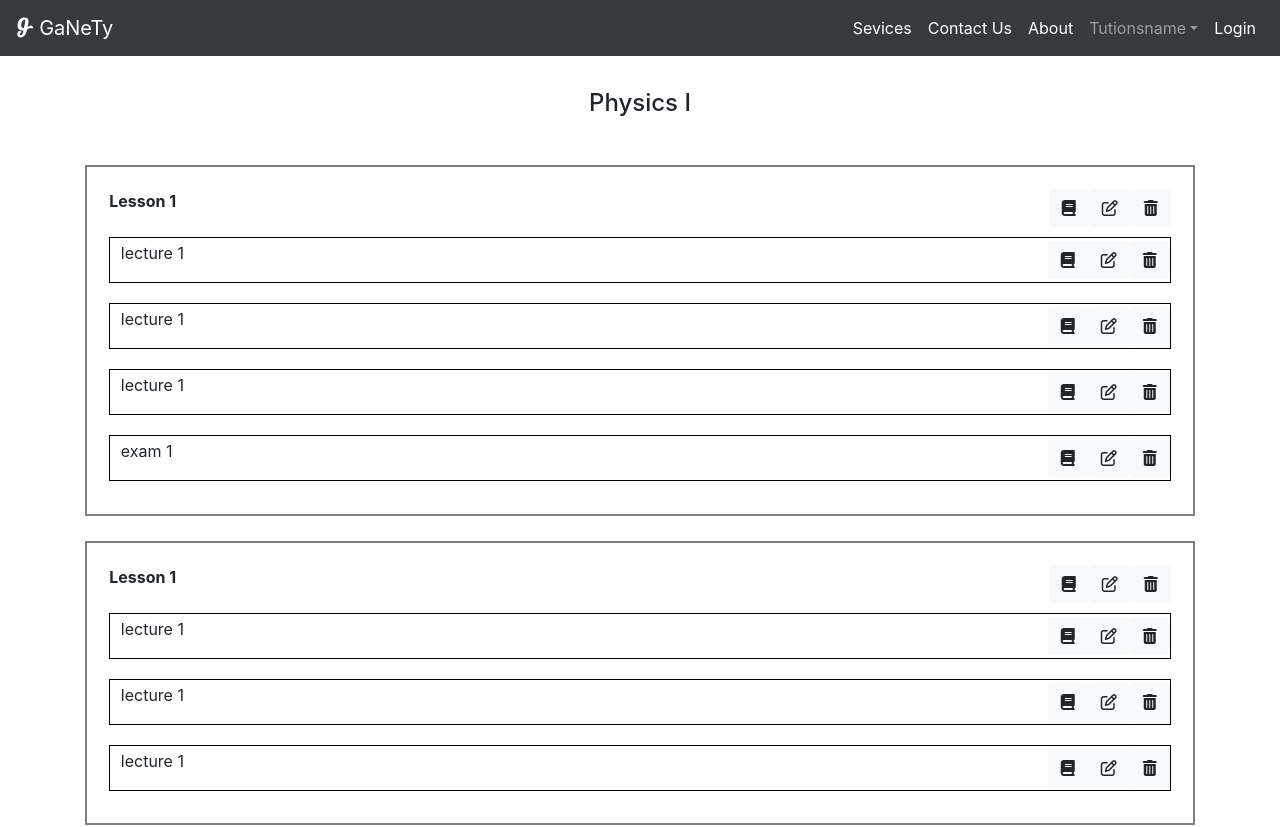
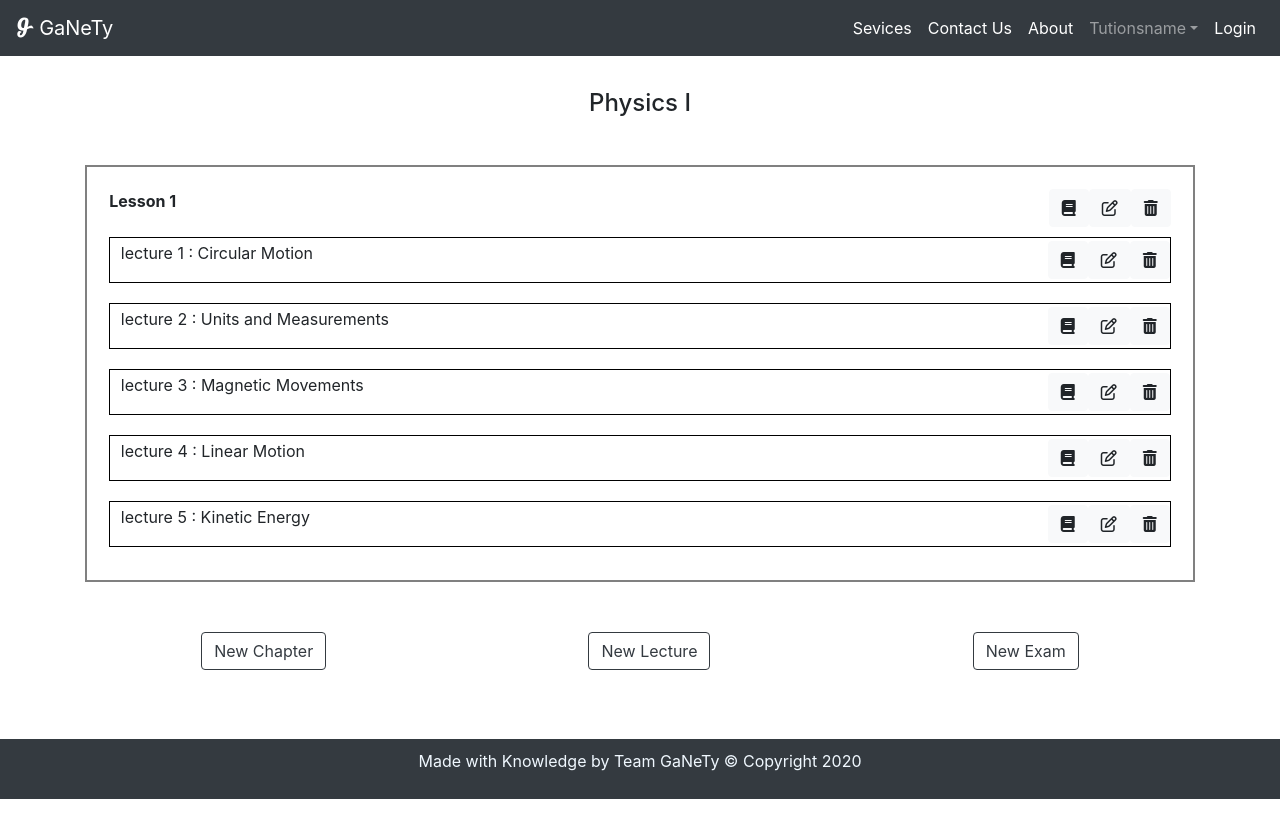
Before and after one commit to dchobarkar/edtech-platform-client, a React (Create React App) app: page /coursecontent in a window 1280 px wide. Shown: the top 827 px of the page. After the commit the page ends 800 px from the top, so only its background shows below. Built offline with nearby package versions, Linux system fonts and the light colour scheme.

Commit message:
lists added

```diff
--- a/src/containers/CourseContent/CourseContent.css
+++ b/src/containers/CourseContent/CourseContent.css
@@ -15,6 +15,7 @@
 #chaptername {
   width: 100%;
 }
+
 #chaptername span {
   font-weight: bold;
 }
--- a/src/containers/CourseContent/CourseContent.js
+++ b/src/containers/CourseContent/CourseContent.js
@@ -8,14 +8,46 @@ class CourseContent extends Component {
     state = {
         coursename: 'Physics I',
         chaptername: 'Lesson 1',
-        lecturename: 'lecture 1',
-        description: 'DescriptionLorem ipsum dolor sit amet, cu vis epicuri reprimique, id eam ubique gubergren, cetero prompta liberavisse quo an. Vel et fierent urbanitas ullamcorper, te eum consequat reprehendunt. Sea habeo suscipiantur id, ne sed ridens audiam albucius. Mei id summo persius, cu nec quem amet esse. Eos duis vocibus molestie id.',
-        examname: 'exam 1',
+        coursedetails: [
+            {
+                lecturename: 'lecture 1 : Circular Motion',
+                description: '1',
                 show: false,
+                isnew: false,
+                id: '1'
+            },
+            {
+                lecturename: 'lecture 2 : Units and Measurements',
+                description: '2',
+                show: false,
+                isnew: false,
+                id: '2'
+            },
+            {
+                lecturename: 'lecture 3 : Magnetic Movements',
+                description: '3',
+                show: false,
+                isnew: false,
+                id: '3'
+            },
+            {
+                lecturename: 'lecture 4 : Linear Motion ',
+                description: '4',
+                show: false,
+                isnew: false,
+                id: '4'
+            },
+            {
+                lecturename: 'lecture 5 : Kinetic Energy',
+                description: '5',
+                show: false,
+                isnew: false,
+                id: '5'
+            }
+        ],
         newchapter: false,
         newlecture: false,
         newexam: false,
-        isnew: false
     }
 
     inputChangeHandler = (e) => {
@@ -24,26 +56,80 @@ class CourseContent extends Component {
         })
     }
 
-    showDescriptionHandler = () => {
+    LectureDescription = (description) => (
+        <div id="description">
+            {description}
+        </div>
+    )
+    showDescriptionHandler = (event, id) => {
+        const detailsIndex = this.state.coursedetails.findIndex(d => {
+            return d.id === id
+        });
+        const detail = {
+            ...this.state.coursedetails[detailsIndex]
+        };
+        detail.show = !detail.show;
+
+        const details = [...this.state.coursedetails];
+        details[detailsIndex] = detail;
+
         this.setState({
-            show: !this.state.show
+            coursedetails: details
         })
     }
-    LectureDescription = () => (
-        <div id="description">
-            {this.state.description}
-        </div>
-    )
 
+    editDetailsHandler = (e, id) => {
+        const detailsIndex = this.state.coursedetails.findIndex(d => {
+            return d.id === id
+        });
+        const detail = {
+            ...this.state.coursedetails[detailsIndex]
+        };
+        detail.isnew = !detail.isnew;
 
-    newChapterHandler = (e) => {
+        const details = [...this.state.coursedetails];
+        details[detailsIndex] = detail;
+
+        this.setState({
+            coursedetails: details,
+            newlecture: !this.state.newlecture
+        })
+    }
+
+    deleteLectureHandler = (lectureindex) => {
+        const lectures = [...this.state.coursedetails];
+        lectures.splice(lectureindex, 1);
+        this.setState({
+            coursedetails: lectures
+        })
+    }
+
+    newContentHandler = (e) => {
+        if (e === 'Chapter') {
             this.setState({
                 newlecture: false,
                 newexam: false,
                 newchapter: !this.state.newchapter
             })
+        }
+        else if (e === 'Lecture') {
+            this.setState({
+                newchapter: false,
+                newexam: false,
+                newlecture: !this.state.newlecture
+            })
+        }
+        else if (e === 'Exam') {
+            this.setState({
+                newchapter: false,
+                newlecture: false,
+                newexam: !this.state.newexam
+            })
+        }
+
         console.log(this.state)
     }
+
     NewChapterAdder = () => (
         <section id="addnew">
             <div className="container">
@@ -58,7 +144,7 @@ class CourseContent extends Component {
                                 <Form.Control
                                     id="noborder"
                                     type="text"
-                                    value={this.state.isnew ? this.state.chaptername : "Title"}
+                                    value={this.state.isnew ? this.state.chapter : "Title"}
                                     name="chaptername"
                                     onChange={this.inputChangeHandler} />
                             </Col>
@@ -79,7 +165,7 @@ class CourseContent extends Component {
                             </Col>
                         </Form.Group>
                         <Button
-                            onClick={this.newChapterHandler}
+                            onClick={() => this.newContentHandler('Chapter')}
                             className="float-right"
                             variant="outline-dark">Add
                         </Button>
@@ -89,13 +175,6 @@ class CourseContent extends Component {
         </section>
     )
 
-    newLectureHandler = () => {
-        this.setState({
-            newchapter: false,
-            newexam: false,
-            newlecture: !this.state.newlecture
-        })
-    }
     newLectureAdder = () => (
         <section id="addnew">
             <div className="container">
@@ -143,8 +222,7 @@ class CourseContent extends Component {
                             </Col>
                         </Form.Group>
                         <Button
-                            onClick={this.newLectureHandler}
-
+                            onClick={() => this.newContentHandler('Lecture')}
                             className="float-right"
                             variant="outline-dark">Add
                         </Button>
@@ -154,13 +232,6 @@ class CourseContent extends Component {
         </section>
     )
 
-    newexamHandler = () => {
-        this.setState({
-            newchapter: false,
-            newlecture: false,
-            newexam: !this.state.newexam
-        })
-    }
     newExamAdder = () => (
         <section id="addnew">
             <div className="container">
@@ -197,7 +268,7 @@ class CourseContent extends Component {
                         </Form.Group>
 
                         <Button
-                            onClick={this.newexamHandler}
+                            onClick={() => this.newContentHandler('Exam')}
                             className="float-right"
                             variant="outline-dark">Add
                                 </Button>
@@ -206,13 +277,6 @@ class CourseContent extends Component {
             </div>
         </section>
     )
-
-    editDetailsHandler = () => {
-        this.setState({
-            isnew: !this.state.isnew,
-            newchapter: !this.state.newchapter
-        })
-    }
 
 
     render() {
@@ -224,11 +288,13 @@ class CourseContent extends Component {
                         <div className="row" id="individualchapter">
                             <div id="chaptername">
                                 <span>{this.state.chaptername}</span>
-                                <Button className="float-right" variant="light">
+                                <Button
+                                    className="float-right"
+                                    variant="light">
                                     <i className="fas fa-trash-alt"></i>
                                 </Button>
                                 <Button
-                                    onClick={this.editDetailsHandler}
+                                    onClick={() => this.editDetailsHandler(true)}
                                     className="float-right"
                                     variant="light">
                                     <i className="far fa-edit"></i>
@@ -241,146 +307,30 @@ class CourseContent extends Component {
                                 </Button>
                                 {this.state.show ? <this.LectureDescription /> : null}
                             </div>
-
-                            <div id="individualcontent">
-                                <span>{this.state.lecturename}</span>
-                                <Button className="float-right" variant="light">
+                            {this.state.coursedetails.map((lecture, index) => {
+                                return < div id="individualcontent" >
+                                    <span>{lecture.lecturename}</span>
+                                    <Button
+                                        onClick={() => this.deleteLectureHandler(index)}
+                                        className="float-right"
+                                        variant="light">
                                         <i className="fas fa-trash-alt"></i>
                                     </Button>
-                                <Button className="float-right" variant="light">
+                                    <Button
+                                        onClick={(event) => this.editDetailsHandler(true, lecture.id)}
+                                        className="float-right"
+                                        variant="light">
                                         <i className="far fa-edit"></i>
                                     </Button>
                                     <Button
-                                    onClick={this.showDescriptionHandler}
+                                        onClick={(event) => this.showDescriptionHandler(event, lecture.id)}
                                         className="float-right"
                                         variant="light">
                                         <i className="fas fa-book"></i>
                                     </Button>
-                                {this.state.show ? <this.LectureDescription /> : null}
+                                    {lecture.show ? this.LectureDescription(lecture.description) : null}
                                 </div>
-
-                            <div id="individualcontent">
-                                <span>{this.state.lecturename}</span>
-                                <Button className="float-right" variant="light">
-                                    <i className="fas fa-trash-alt"></i>
-                                </Button>
-                                <Button className="float-right" variant="light">
-                                    <i className="far fa-edit"></i>
-                                </Button>
-                                <Button
-                                    onClick={this.showDescriptionHandler}
-                                    className="float-right"
-                                    variant="light">
-                                    <i className="fas fa-book"></i>
-                                </Button>
-                                {this.state.show ? <this.LectureDescription /> : null}
-                            </div>
-
-                            <div id="individualcontent">
-                                <span>{this.state.lecturename}</span>
-                                <Button className="float-right" variant="light">
-                                    <i className="fas fa-trash-alt"></i>
-                                </Button>
-                                <Button className="float-right" variant="light">
-                                    <i className="far fa-edit"></i>
-                                </Button>
-                                <Button
-                                    onClick={this.showDescriptionHandler}
-                                    className="float-right"
-                                    variant="light">
-                                    <i className="fas fa-book"></i>
-                                </Button>
-                                {this.state.show ? <this.LectureDescription /> : null}
-                            </div>
-
-                            <div id="individualcontent">
-                                <span>{this.state.examname}</span>
-                                <Button className="float-right" variant="light">
-                                    <i className="fas fa-trash-alt"></i>
-                                </Button>
-                                <Link to={"/newquestion"}>
-                                    <Button className="float-right" variant="light">
-                                        <i className="far fa-edit"></i>
-                                    </Button>
-                                </Link>
-                                <Button
-                                    onClick={this.showDescriptionHandler}
-                                    className="float-right"
-                                    variant="light">
-                                    <i className="fas fa-book"></i>
-                                </Button>
-                                {this.state.show ? <this.LectureDescription /> : null}
-                            </div>
-                        </div>
-
-                        <div className="row" id="individualchapter">
-                            <div id="chaptername">
-                                <span>{this.state.chaptername}</span>
-                                <Button className="float-right" variant="light">
-                                    <i className="fas fa-trash-alt"></i>
-                                </Button>
-                                <Button className="float-right" variant="light">
-                                    <i className="far fa-edit"></i>
-                                </Button>
-                                <Button
-                                    onClick={this.showDescriptionHandler}
-                                    className="float-right"
-                                    variant="light">
-                                    <i className="fas fa-book"></i>
-                                </Button>
-                                {this.state.show ? <this.LectureDescription /> : null}
-                            </div>
-
-                            <div id="individualcontent">
-                                <span>{this.state.lecturename}</span>
-                                <Button className="float-right" variant="light">
-                                    <i className="fas fa-trash-alt"></i>
-                                </Button>
-                                <Button className="float-right" variant="light">
-                                    <i className="far fa-edit"></i>
-                                </Button>
-                                <Button
-                                    onClick={this.showDescriptionHandler}
-                                    className="float-right"
-                                    variant="light">
-                                    <i className="fas fa-book"></i>
-                                </Button>
-                                {this.state.show ? <this.LectureDescription /> : null}
-                            </div>
-
-                            <div id="individualcontent">
-                                <span>{this.state.lecturename}</span>
-                                <Button className="float-right" variant="light">
-                                    <i className="fas fa-trash-alt"></i>
-                                </Button>
-                                <Button className="float-right" variant="light">
-                                    <i className="far fa-edit"></i>
-                                </Button>
-                                <Button
-                                    onClick={this.showDescriptionHandler}
-                                    className="float-right"
-                                    variant="light">
-                                    <i className="fas fa-book"></i>
-                                </Button>
-                                {this.state.show ? <this.LectureDescription /> : null}
-                            </div>
-
-                            <div id="individualcontent">
-                                <span>{this.state.lecturename}</span>
-                                <Button className="float-right" variant="light">
-                                    <i className="fas fa-trash-alt"></i>
-                                </Button>
-                                <Button className="float-right" variant="light">
-                                    <i className="far fa-edit"></i>
-                                </Button>
-                                <Button
-                                    onClick={this.showDescriptionHandler}
-                                    className="float-right"
-                                    variant="light">
-                                    <i className="fas fa-book"></i>
-                                </Button>
-                                {this.state.show ? <this.LectureDescription /> : null}
-                            </div>
+                            })}
                         </div>
                     </div>
                 </section>
@@ -390,17 +340,17 @@ class CourseContent extends Component {
                     <div className="container">
                         <div className="row">
                             <Button
-                                onClick={this.newChapterHandler}
+                                onClick={() => this.newContentHandler('Chapter')}
                                 variant="outline-dark"
                             >New Chapter
                             </Button>
                             <Button
-                                onClick={this.newLectureHandler}
+                                onClick={() => this.newContentHandler('Lecture')}
                                 variant="outline-dark"
                             >New Lecture
                             </Button>
                             <Button
-                                onClick={this.newexamHandler}
+                                onClick={() => this.newContentHandler('Exam')}
                                 variant="outline-dark"
                             >New Exam
                             </Button>
@@ -412,7 +362,6 @@ class CourseContent extends Component {
                 {this.state.newlecture ? <this.newLectureAdder /> : null}
                 {this.state.newexam ? <this.newExamAdder /> : null}
 
-
             </div >
         )
     }
```
Also changed, not shown: src/containers/MyCourse/MyCourse.js (+22 -10 lines). Lines whose indentation alone changed are shown as unchanged.
